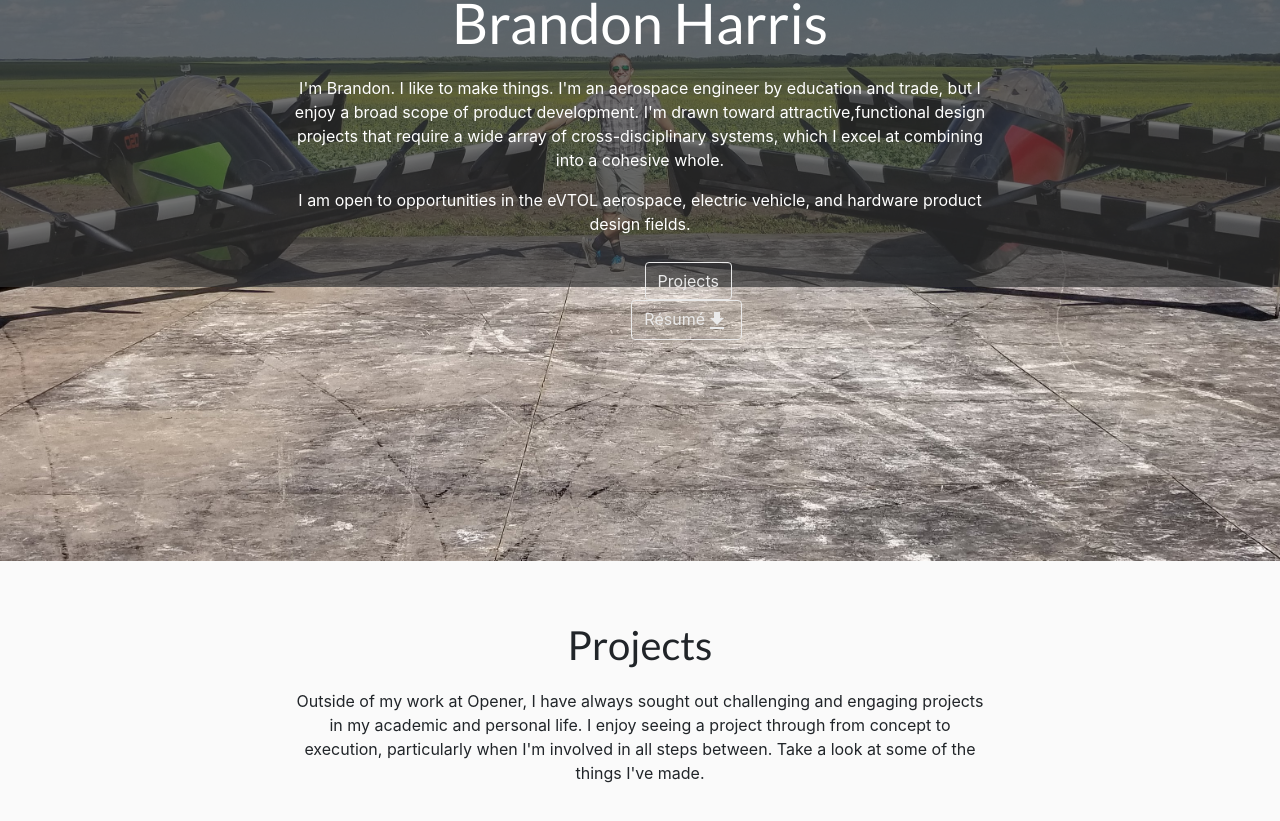
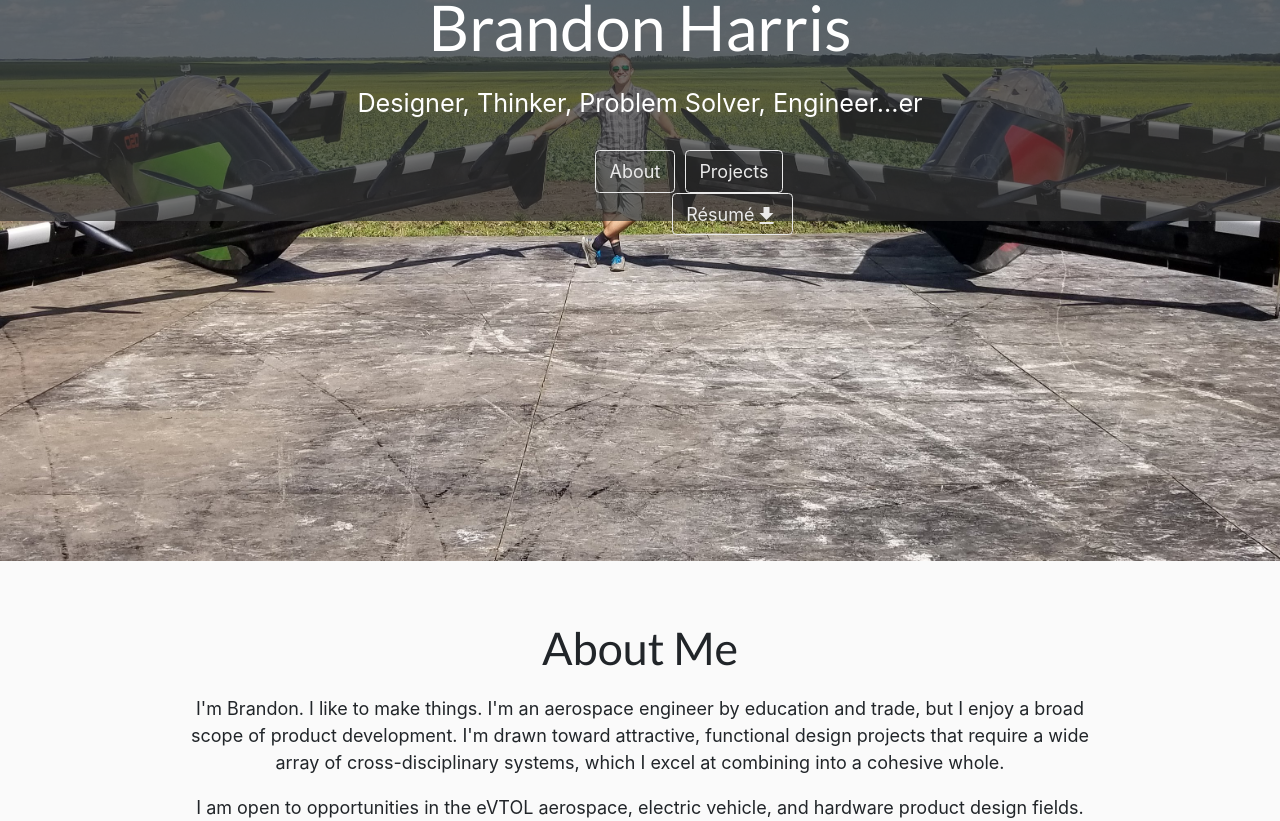
Before and after one commit to brha8286/portfolio-react, a React (Create React App) app: page / in a window 1280 px wide. Shown: the part 239-1060 px from the top of the page. Built offline with nearby package versions, Linux system fonts and the light colour scheme.

Commit message:
Add about section and nav button.  Change width of header to accommodate button.

```diff
--- a/src/App.jsx
+++ b/src/App.jsx
@@ -3,7 +3,6 @@ import {BrowserRouter as Router, Route, Switch} from "react-router-dom";
 
 import { Homepage } from 'components/Homepage';
 import {Footer} from "./components/Footer";
-import {Bio} from "./components/Bio";
 import {Project} from "./components/Project";
 
 // The 'style' properties added in this file are to keep the footer at the bottom of the page, even when the page
@@ -16,9 +15,6 @@ export const App = () => {
           <Switch>
             <Route path="/" exact={true}>
               <Homepage />
-            </Route>
-            <Route path="/bio" exact={true}>
-              <Bio />
             </Route>
             <Route path="/project/:id" exact={true}>
               <Project />
--- a/src/components/Bio/index.jsx
+++ /dev/null
@@ -1,18 +0,0 @@
-import React from 'react';
-import {Header} from "../Header";
-import {Container} from "react-bootstrap";
-
-export const Bio = () => {
-  return (
-    <>
-      <Header />
-
-      <main>
-        <Container>
-          <h1>All about Brandon</h1>
-          <p>COMING SOON</p>
-        </Container>
-      </main>
-    </>
-  );
-};
--- a/src/components/Header/index.jsx
+++ b/src/components/Header/index.jsx
@@ -15,10 +15,12 @@ export const Header = ({ className, brandClassName, navClassName }) => {
       <Container className={classes.container}>
         <Link className={clsx(classes.brandonBrand, brandClassName)} to={"/"}>Brandon Harris</Link>
         <nav className={clsx(classes.pageNavigation, navClassName)}>
+          <LinkButton variant="outline-light" to="/#about">
+            About
+          </LinkButton>
           <LinkButton variant="outline-light" to="/#projects">
             Projects
           </LinkButton>
-
           <Button variant="outline-light" href={resume} target="_blank" className={classes.resumeButton}>
             Résumé
             <span className="material-icons" aria-hidden={true}>get_app</span>
--- a/src/components/Homepage/homepage.module.scss
+++ b/src/components/Homepage/homepage.module.scss
@@ -1,7 +1,7 @@
 @import "styles/settings";
 
 $heroOverlayTop: 200px;
-$heroOverlayHeight: 326px;
+$heroOverlayHeight: 260px;
 
 .heroImage {
   background-color: $body-color;
@@ -67,7 +67,7 @@ $heroOverlayHeight: 326px;
       margin: auto; // horizontally center
       flex-grow: unset;
       // HACKY: using the EXACT width so the animation is smooth
-      width: 204px; // Shrink the width so it is no longer right aligned. Must be an absolute value so we can animate it.
+      width: 306px; // Shrink the width so it is no longer right aligned. Must be an absolute value so we can animate it.
       transition: width .3s ease-in-out;
     }
   }
@@ -89,7 +89,7 @@ $heroOverlayHeight: 326px;
 }
 
 p {
-  max-width: 700px;
+  max-width: 900px;
   margin: 0 auto; // centering
 }
 
--- a/src/components/Homepage/index.jsx
+++ b/src/components/Homepage/index.jsx
@@ -40,13 +40,8 @@ export function Homepage() {
               a friendship stronger than permafrost and hotter than KFC mashed potatoes was born; and our dashing hero
               would learn fluid dynamics along the way.
             </p> */}
-            <p>
-              I'm Brandon.  I like to make things.  I'm an aerospace engineer by education and trade, but I enjoy a broad scope of
-              product development.  I'm drawn toward attractive,functional design projects that require a wide array of
-              cross-disciplinary systems, which I excel at combining into a cohesive whole.
-            </p>
-            <p>
-              I am open to opportunities in the eVTOL aerospace, electric vehicle, and hardware product design fields.
+            <p style={{ fontSize: "1.4rem" }}>
+              Designer, Thinker, Problem Solver, Engineer...er
             </p>
           </Container>
         </section>
@@ -59,6 +54,18 @@ export function Homepage() {
       </div>
 
       <main className={classes.main}>
+        <Container className={classes.section}>
+          <h2 id="about">About Me</h2>
+          <p>
+            I'm Brandon.  I like to make things.  I'm an aerospace engineer by education and trade, but I enjoy a broad scope of
+            product development.  I'm drawn toward attractive, functional design projects that require a wide array of
+            cross-disciplinary systems, which I excel at combining into a cohesive whole.
+          </p>
+          <p>
+            I am open to opportunities in the eVTOL aerospace, electric vehicle, and hardware product design fields.
+          </p>
+        </Container >
+
         <Container className={classes.section}>
           <h2 id="projects">Projects</h2>
           <p>Outside of my work at Opener, I have always sought out challenging and engaging projects in my academic and personal life.
--- a/src/styles/_typography.scss
+++ b/src/styles/_typography.scss
@@ -1,4 +1,8 @@
 @import "settings";
+
+html {
+  font-size: 18px;
+}
 
 h1, h2, h3, h4, h5, h6, .h1, .h2, .h3, .h4, .h5, .h6 {
   margin-bottom: 1rem;
```
